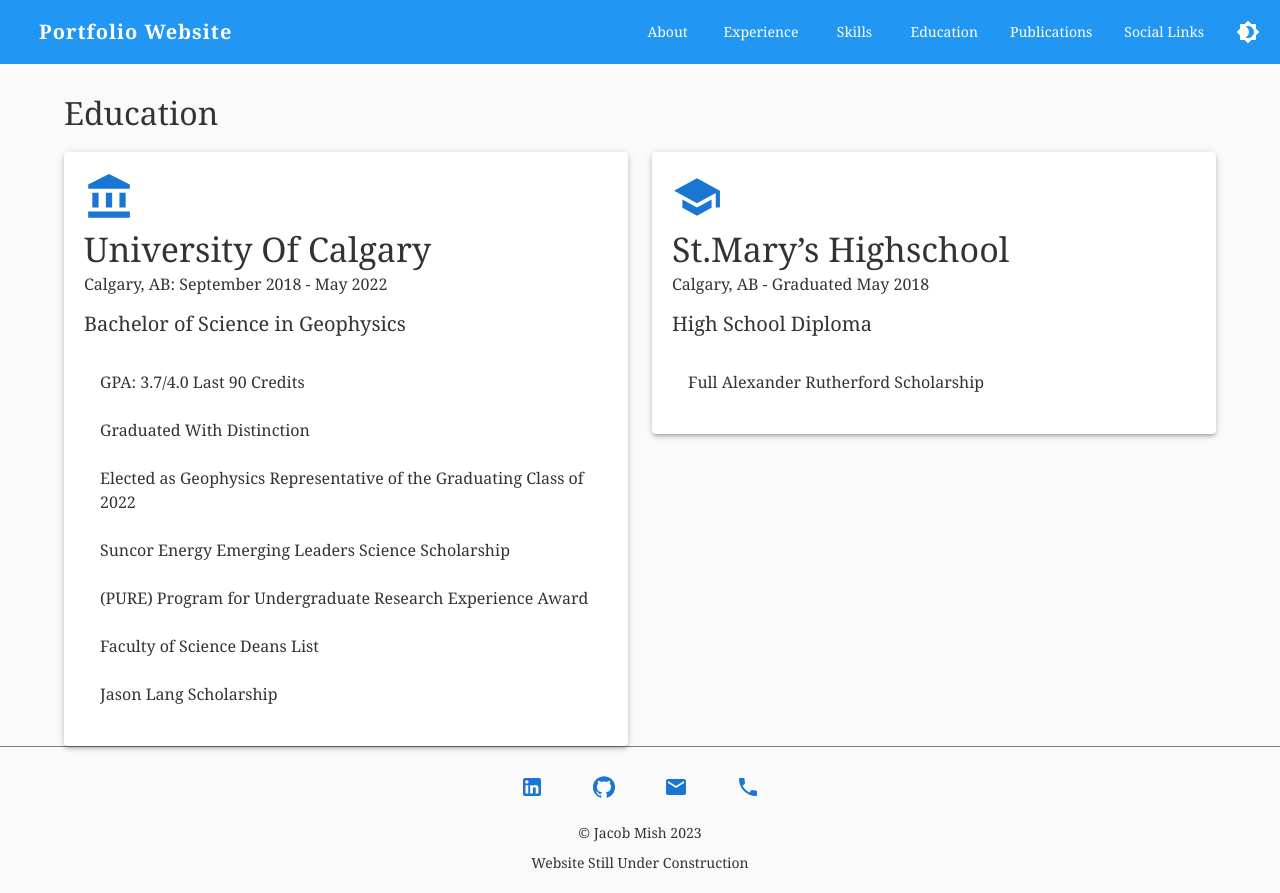
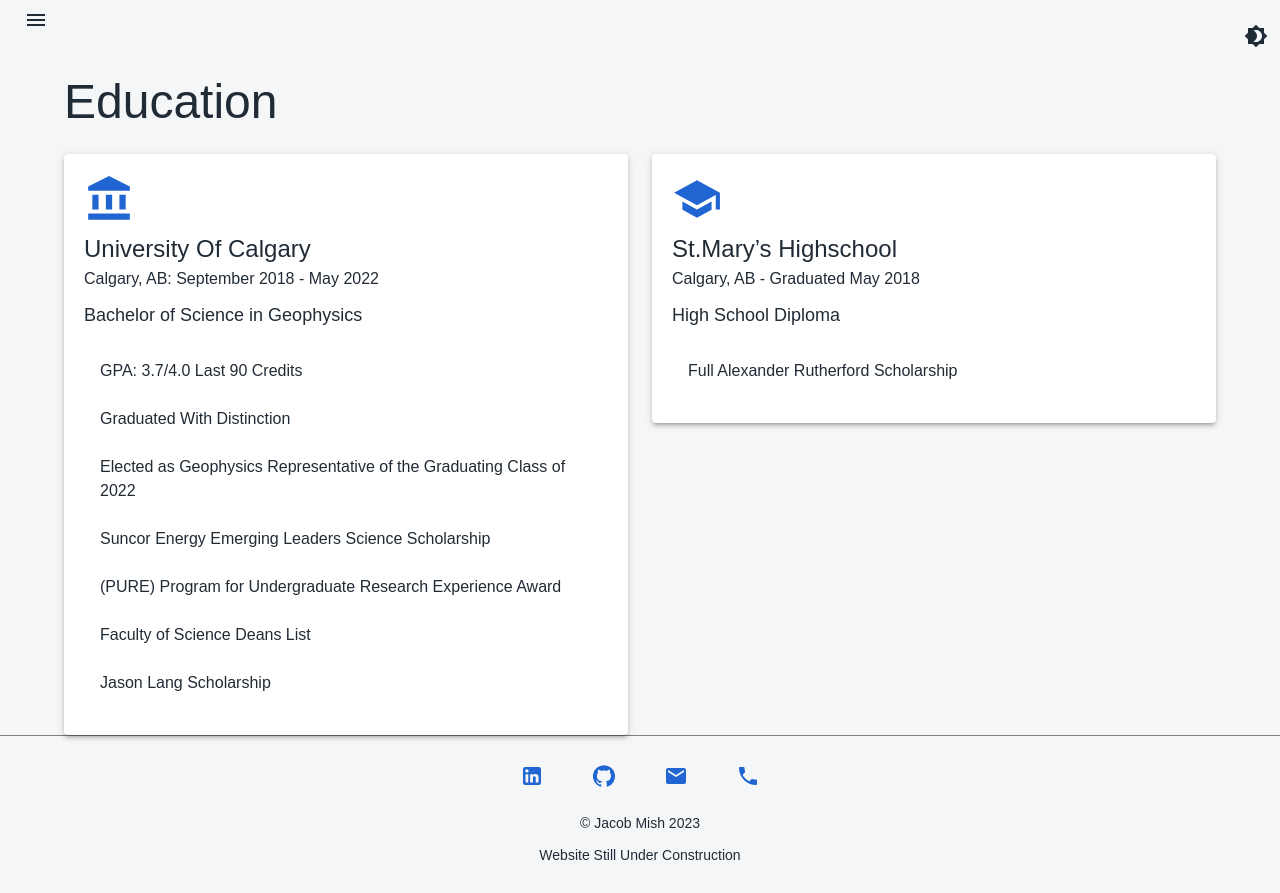
Before and after one commit to Feromond/jacob-mish-portfolio, a React (Create React App) app: page /education in a window 1280 px wide. Built offline with nearby package versions, Linux system fonts and the light colour scheme.

Commit message:
changed header to sidebar and updated theme

```diff
--- a/src/App.js
+++ b/src/App.js
@@ -7,68 +7,251 @@
 import Education from './components/Education/Education';
 import Publications from './components/Publications/Publications';
 import SocialLinks from './components/Sociallinks/SocialLinks';
-import Header from './components/Header/Header';
+import Sidebar from './components/Sidebar/Sidebar';
 import Footer from './components/Footer/Footer';
-import { ThemeProvider, createTheme } from '@mui/material/styles';
+import { ThemeProvider, createTheme, alpha } from '@mui/material/styles';
 import CssBaseline from '@mui/material/CssBaseline';
+
+export function remToPx(value) {
+  return Math.round(parseFloat(value) * 16);
+}
+
+export function pxToRem(value) {
+  return `${value / 16}rem`;
+}
+
+export function responsiveFontSizes({ sm, md, lg }) {
+  return {
+    '@media (min-width:600px)': {
+      fontSize: pxToRem(sm),
+    },
+    '@media (min-width:900px)': {
+      fontSize: pxToRem(md),
+    },
+    '@media (min-width:1200px)': {
+      fontSize: pxToRem(lg),
+    },
+  };
+}
+
+// ----------------------------------------------------------------------
+
+const FONT_PRIMARY = 'Public Sans, sans-serif'; // Google Font
 
 
 const darkTheme = createTheme({
   palette: {
     mode: 'dark',
     primary: {
-      main: '#90caf9', // Light Blue
+      lighter: '#3A5A97',
+      light: '#234A8D',
+      main: '#103996',
+      dark: '#061B64',
+      darker: '#020A32',
+      contrastText: '#fff',
     },
     secondary: {
-      main: '#f48fb1', // Pink
+      lighter: '#577AB7',
+      light: '#3A66B7',
+      main: '#1939B7',
+      dark: '#091A7A',
+      darker: '#040E3D',
+      contrastText: '#fff',
     },
     background: {
+      paper: '#1E1E1E',
       default: '#121212',
-      paper: '#1d1d1d',
+      neutral: '#121212',
     },
     text: {
-      primary: '#e0e0e0', // Light Grey
+      primary: '#E0E0E0',
+      secondary: '#B0B0B0',
+      disabled: '#757575',
     },
   },
   typography: {
-    fontFamily: 'Arial, sans-serif',
+    fontFamily: FONT_PRIMARY,
+    fontWeightRegular: 400,
+    fontWeightMedium: 600,
+    fontWeightBold: 700,
+    h1: {
+      fontWeight: 800,
+      lineHeight: 80 / 64,
+      fontSize: pxToRem(40),
+      ...responsiveFontSizes({ sm: 52, md: 58, lg: 64 }),
+    },
     h2: {
-      fontWeight: 500,
-      fontSize: 32,
+      fontWeight: 800,
+      lineHeight: 64 / 48,
+      fontSize: pxToRem(32),
+      ...responsiveFontSizes({ sm: 40, md: 44, lg: 48 }),
+    },
+    h3: {
+      fontWeight: 700,
+      lineHeight: 1.5,
+      fontSize: pxToRem(24),
+      ...responsiveFontSizes({ sm: 26, md: 30, lg: 32 }),
+    },
+    h4: {
+      fontWeight: 700,
+      lineHeight: 1.5,
+      fontSize: pxToRem(20),
+      ...responsiveFontSizes({ sm: 20, md: 24, lg: 24 }),
     },
     h5: {
-      fontWeight: 400,
-      fontSize: 20,
+      fontWeight: 700,
+      lineHeight: 1.5,
+      fontSize: pxToRem(18),
+      ...responsiveFontSizes({ sm: 19, md: 20, lg: 20 }),
+    },
+    h6: {
+      fontWeight: 700,
+      lineHeight: 28 / 18,
+      fontSize: pxToRem(17),
+      ...responsiveFontSizes({ sm: 18, md: 18, lg: 18 }),
+    },
+    subtitle1: {
+      fontWeight: 600,
+      lineHeight: 1.5,
+      fontSize: pxToRem(16),
+    },
+    subtitle2: {
+      fontWeight: 600,
+      lineHeight: 22 / 14,
+      fontSize: pxToRem(14),
+    },
+    body1: {
+      lineHeight: 1.5,
+      fontSize: pxToRem(16),
+    },
+    body2: {
+      lineHeight: 22 / 14,
+      fontSize: pxToRem(14),
+    },
+    caption: {
+      lineHeight: 1.5,
+      fontSize: pxToRem(12),
+    },
+    overline: {
+      fontWeight: 700,
+      lineHeight: 1.5,
+      fontSize: pxToRem(12),
+      textTransform: 'uppercase',
+    },
+    button: {
+      fontWeight: 700,
+      lineHeight: 24 / 14,
+      fontSize: pxToRem(14),
+      textTransform: 'capitalize',
     },
   },
 });
+
 
 const lightTheme = createTheme({
   palette: {
     mode: 'light',
     primary: {
-      main: '#1976d2', // Dark Blue
+      lighter: '#D1E9FC',
+      light: '#76B0F1',
+      main: '#2065D1',
+      dark: '#103996',
+      darker: '#061B64',
+      contrastText: '#fff',
     },
     secondary: {
-      main: '#e57373', // Light Red
+      lighter: '#D6E4FF',
+      light: '#84A9FF',
+      main: '#3366FF',
+      dark: '#1939B7',
+      darker: '#091A7A',
+      contrastText: '#fff',
     },
     background: {
-      default: '#fafafa',
-      paper: '#ffffff',
+      paper: '#fff',
+      default: '#F4F6F8',
+      neutral: '#F4F6F8',
     },
     text: {
-      primary: '#333333', // Dark Grey
+      primary: '#212B36',
+      secondary: '#637381',
+      disabled: '#919EAB',
     },
   },
   typography: {
-    fontFamily: 'Georgia, serif',
+    fontFamily: FONT_PRIMARY,
+    fontWeightRegular: 400,
+    fontWeightMedium: 600,
+    fontWeightBold: 700,
+    h1: {
+      fontWeight: 800,
+      lineHeight: 80 / 64,
+      fontSize: pxToRem(40),
+      ...responsiveFontSizes({ sm: 52, md: 58, lg: 64 }),
+    },
     h2: {
-      fontWeight: 500,
-      fontSize: 32,
+      fontWeight: 800,
+      lineHeight: 64 / 48,
+      fontSize: pxToRem(32),
+      ...responsiveFontSizes({ sm: 40, md: 44, lg: 48 }),
+    },
+    h3: {
+      fontWeight: 700,
+      lineHeight: 1.5,
+      fontSize: pxToRem(24),
+      ...responsiveFontSizes({ sm: 26, md: 30, lg: 32 }),
+    },
+    h4: {
+      fontWeight: 700,
+      lineHeight: 1.5,
+      fontSize: pxToRem(20),
+      ...responsiveFontSizes({ sm: 20, md: 24, lg: 24 }),
     },
     h5: {
-      fontWeight: 400,
-      fontSize: 20,
+      fontWeight: 700,
+      lineHeight: 1.5,
+      fontSize: pxToRem(18),
+      ...responsiveFontSizes({ sm: 19, md: 20, lg: 20 }),
+    },
+    h6: {
+      fontWeight: 700,
+      lineHeight: 28 / 18,
+      fontSize: pxToRem(17),
+      ...responsiveFontSizes({ sm: 18, md: 18, lg: 18 }),
+    },
+    subtitle1: {
+      fontWeight: 600,
+      lineHeight: 1.5,
+      fontSize: pxToRem(16),
+    },
+    subtitle2: {
+      fontWeight: 600,
+      lineHeight: 22 / 14,
+      fontSize: pxToRem(14),
+    },
+    body1: {
+      lineHeight: 1.5,
+      fontSize: pxToRem(16),
+    },
+    body2: {
+      lineHeight: 22 / 14,
+      fontSize: pxToRem(14),
+    },
+    caption: {
+      lineHeight: 1.5,
+      fontSize: pxToRem(12),
+    },
+    overline: {
+      fontWeight: 700,
+      lineHeight: 1.5,
+      fontSize: pxToRem(12),
+      textTransform: 'uppercase',
+    },
+    button: {
+      fontWeight: 700,
+      lineHeight: 24 / 14,
+      fontSize: pxToRem(14),
+      textTransform: 'capitalize',
     },
   },
 });
@@ -85,7 +268,7 @@
     <ThemeProvider theme={theme}>
       <CssBaseline />
         <Router>
-          <Header themeMode={themeMode} toggleTheme={toggleTheme} />
+          <Sidebar themeMode={themeMode} toggleTheme={toggleTheme} />
           <Routes>
             <Route path="/" element={<About />} />
             <Route path="/experience" element={<Experience />} />
--- a/src/components/About/About.js
+++ b/src/components/About/About.js
@@ -4,9 +4,9 @@
 import backgroundImage from '../../assets/IMG_7244.jpeg';
 
 const About = () => (
-  <Container sx={{ marginTop: '30px' }} >
+  <Container >
     <Grid container spacing={0} justifyContent={"center"} alignItems={"center"}
-          sx={{ background: `url(${backgroundImage})`, backgroundSize: 'cover', backgroundPosition: 'center' }}>
+          sx={{ background: `url(${backgroundImage})`, backgroundSize: 'cover', backgroundPosition: 'center', borderRadius: '2%'}}>
       <Grid item xs={8} md={4}>
         <Avatar
           alt="Jacob Mish"
--- a/src/components/Header/Header.js
+++ /dev/null
@@ -1,46 +0,0 @@
-import React from 'react';
-import { Link as RouterLink } from 'react-router-dom';
-import { AppBar, Toolbar, Typography, Button, IconButton, Box } from '@mui/material';
-import { Brightness4, Brightness7 } from '@mui/icons-material';
-
-const Header = ({ themeMode, toggleTheme }) => (
-  <AppBar position="static" sx={{ background: themeMode === 'dark' ? '#333' : '#2196f3', boxShadow: 'none' }}>
-    <Toolbar sx={{ padding: '0 15px' }}>
-      <Typography variant="h6" sx={{ flexGrow: 1, fontWeight: 'bold', marginLeft: '15px', letterSpacing: '1px' }}>
-        Portfolio Website
-      </Typography>
-      <Box
-        sx={{
-          display: 'flex',
-          flexDirection: 'row',
-          alignItems: 'center',
-          '& > :not(style):not(:last-child)': { mr: 2 },
-        }}
-      >
-        {['About', 'Experience', 'Skills', 'Education', 'Publications', 'Social Links'].map((text, index) => (
-          <Button
-            color="inherit"
-            component={RouterLink}
-            to={`/${text.toLowerCase() === 'about' ? '' : text.toLowerCase().replace(' ', '-')}`}
-            sx={{
-              textTransform: 'none',
-              fontWeight: 'medium',
-              padding: '6px 8px',
-              '&:hover': {
-                backgroundColor: themeMode === 'dark' ? '#444' : '#90caf9',
-                borderRadius: '4px',
-              },
-            }}
-          >
-            {text}
-          </Button>
-        ))}
-        <IconButton edge="end" color="inherit" onClick={toggleTheme}>
-          {themeMode === 'dark' ? <Brightness7 /> : <Brightness4 />}
-        </IconButton>
-      </Box>
-    </Toolbar>
-  </AppBar>
-);
-
-export default Header;
--- /dev/null
+++ b/src/components/Sidebar/Sidebar.js
@@ -0,0 +1,74 @@
+import React, { useState } from 'react';
+import { Link as RouterLink } from 'react-router-dom';
+import { IconButton, Box, Drawer, List, ListItem, useMediaQuery, useTheme } from '@mui/material';
+import { Brightness4, Brightness7, Menu as MenuIcon } from '@mui/icons-material';
+
+const Sidebar = ({ themeMode, toggleTheme }) => {
+  const theme = useTheme();
+
+  // Start with the drawer closed
+  const [drawerOpen, setDrawerOpen] = useState(false);
+
+  const handleDrawerToggle = () => {
+    setDrawerOpen(!drawerOpen);
+  };
+
+  const menuItems = ['About', 'Experience', 'Skills', 'Education', 'Publications', 'Social Links'].map((text, index) => (
+    <ListItem
+      key={text}
+      button
+      component={RouterLink}
+      to={`/${text.toLowerCase() === 'about' ? '' : text.toLowerCase().replace(' ', '-')}`}
+      sx={{
+        textTransform: 'none',
+        fontWeight: 'medium',
+        padding: '12px 16px',
+        color: 'white', // White text color
+        '&:hover': {
+          backgroundColor: themeMode === 'dark' ? theme.palette.primary.dark : theme.palette.primary.light,
+          borderRadius: '4px',
+        },
+      }}
+      onClick={handleDrawerToggle}
+    >
+      {text}
+    </ListItem>
+  ));
+
+  return (
+    <Box sx={{ display: 'flex', alignItems: 'center' }}>
+      <IconButton edge="start" color="inherit" onClick={handleDrawerToggle} sx={{ marginLeft: 2 }}>
+        <MenuIcon />
+      </IconButton>
+      <Drawer
+        variant="temporary"
+        anchor="left"
+        open={drawerOpen}
+        onClose={handleDrawerToggle}
+        sx={{
+          width: 250,
+          transition: theme.transitions.create('width', {
+            easing: theme.transitions.easing.sharp,
+            duration: theme.transitions.duration.enteringScreen,
+          }),
+        }}
+        PaperProps={{
+          style: {
+            backgroundColor: themeMode === 'dark' ? theme.palette.primary.dark : theme.palette.primary.main,
+            overflowX: 'hidden',
+            width: 250,
+          },
+        }}
+      >
+        <List>
+          {menuItems}
+        </List>
+      </Drawer>
+      <IconButton edge="end" color="inherit" onClick={toggleTheme} sx={{ position: 'absolute', top: 16, right: 16 }}>
+        {themeMode === 'dark' ? <Brightness7 /> : <Brightness4 />}
+      </IconButton>
+    </Box>
+  );
+};
+
+export default Sidebar;
```
